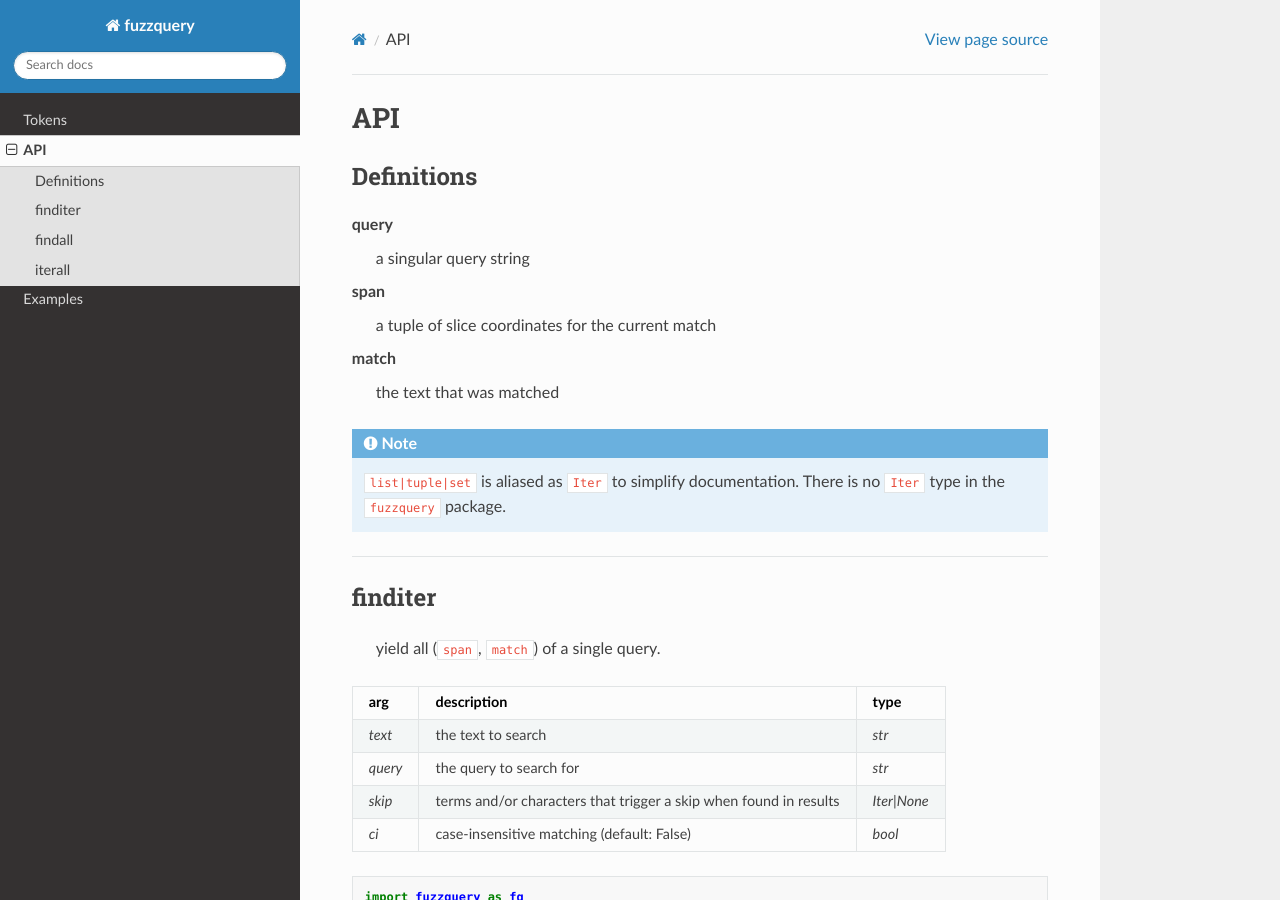
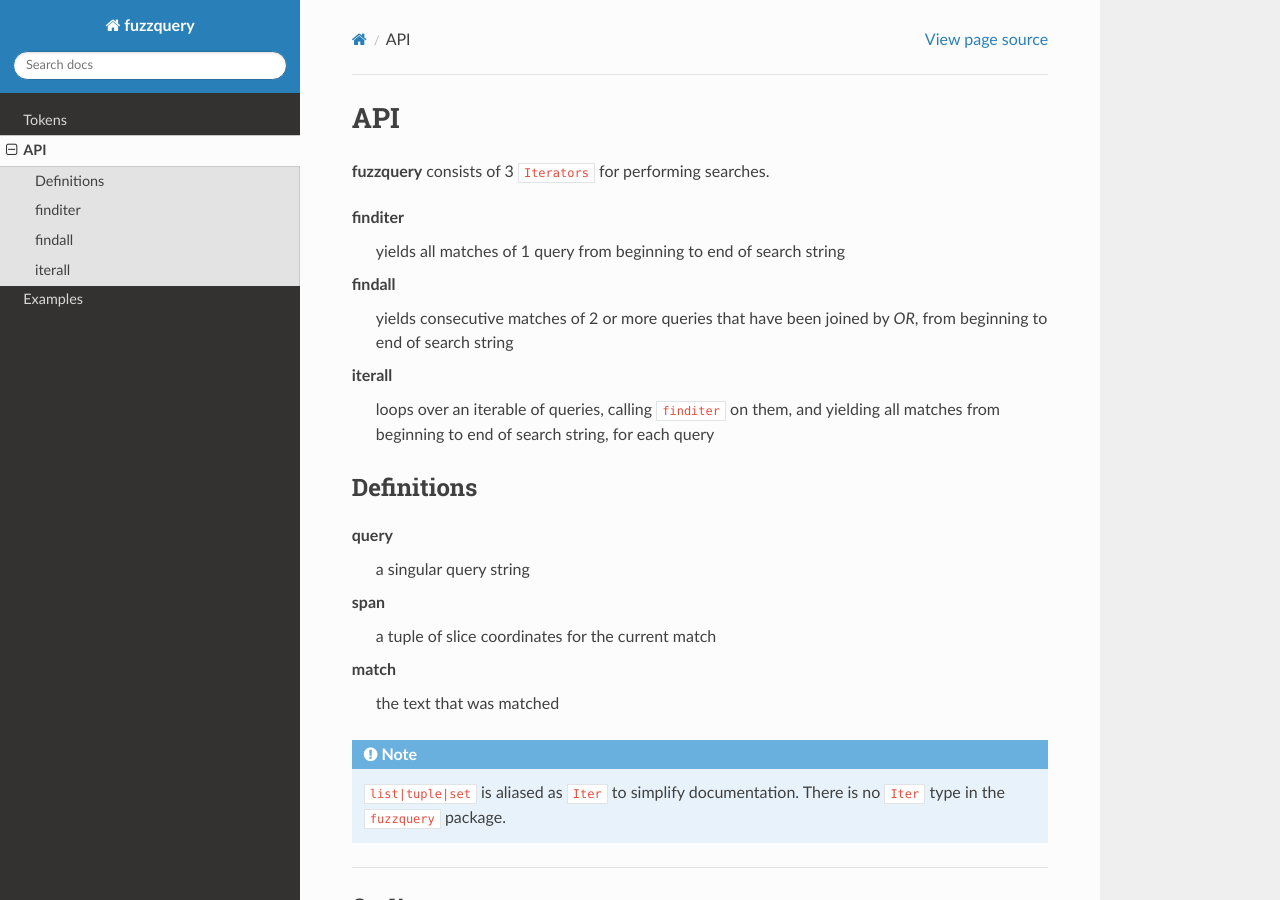
Before and after one commit to OneMadGypsy/fuzzquery, a Sphinx documentation site: the page built from docs/source/api.rst, in a window 1280 px wide and 900 px high. Built offline with Sphinx 7.4.7 and the Read the Docs theme 2.0.0, drawn with Linux system fonts in a browser that asks for light colours.

Commit message:
Update api.rst

```diff
--- a/docs/source/api.rst
+++ b/docs/source/api.rst
@@ -1,5 +1,15 @@
 API
 ========
+
+**fuzzquery** consists of 3 ``Iterators`` for performing searches.
+
+finditer
+  yields all matches of 1 query from beginning to end of search string
+findall
+  yields consecutive matches of 2 or more queries that have been joined by `OR`, from beginning to end of search string
+iterall
+  loops over an iterable of queries, calling ``finditer`` on them, and yielding all matches from beginning to end of search string, for each query
+
 
 Definitions
 -----------
```
